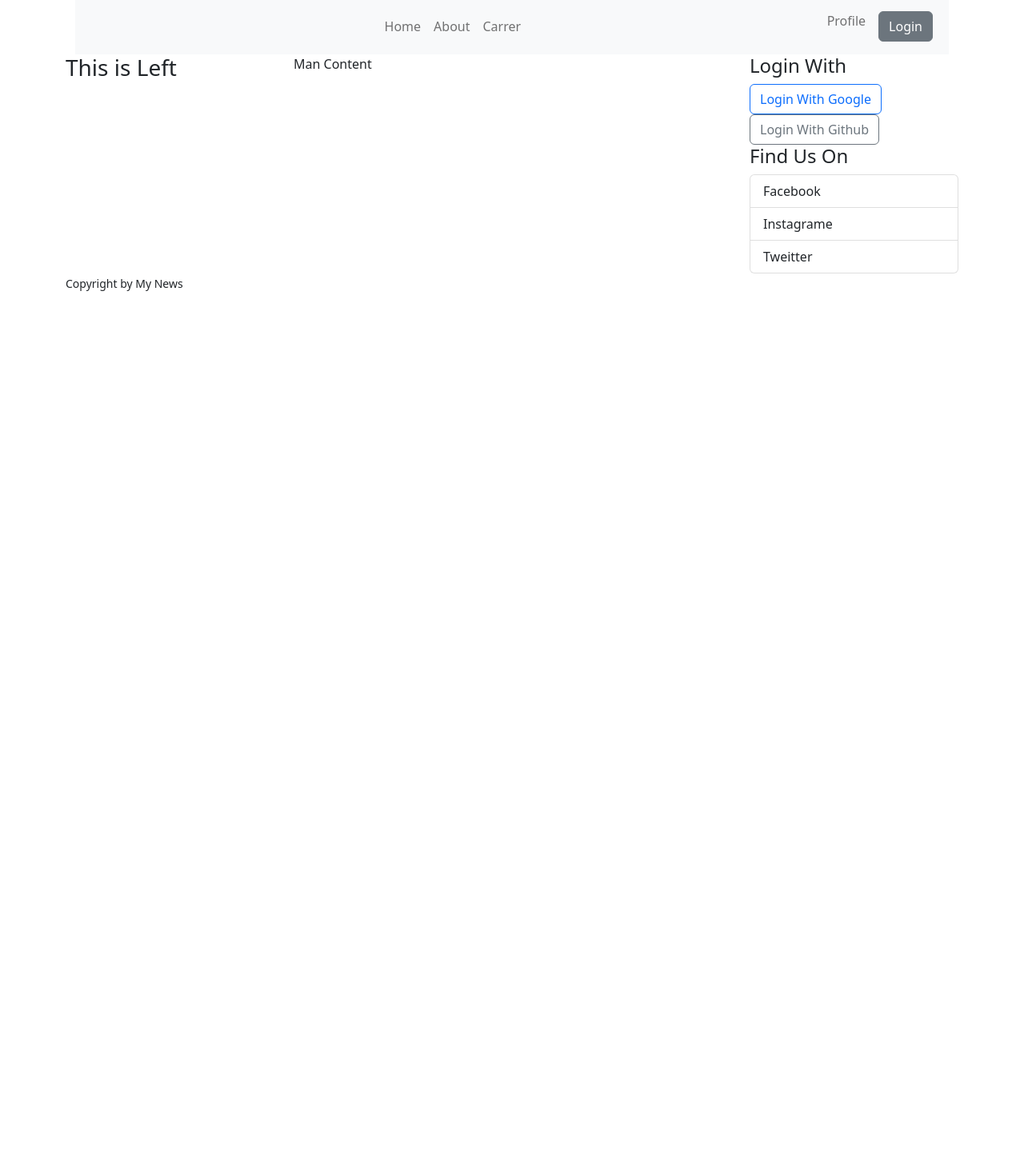
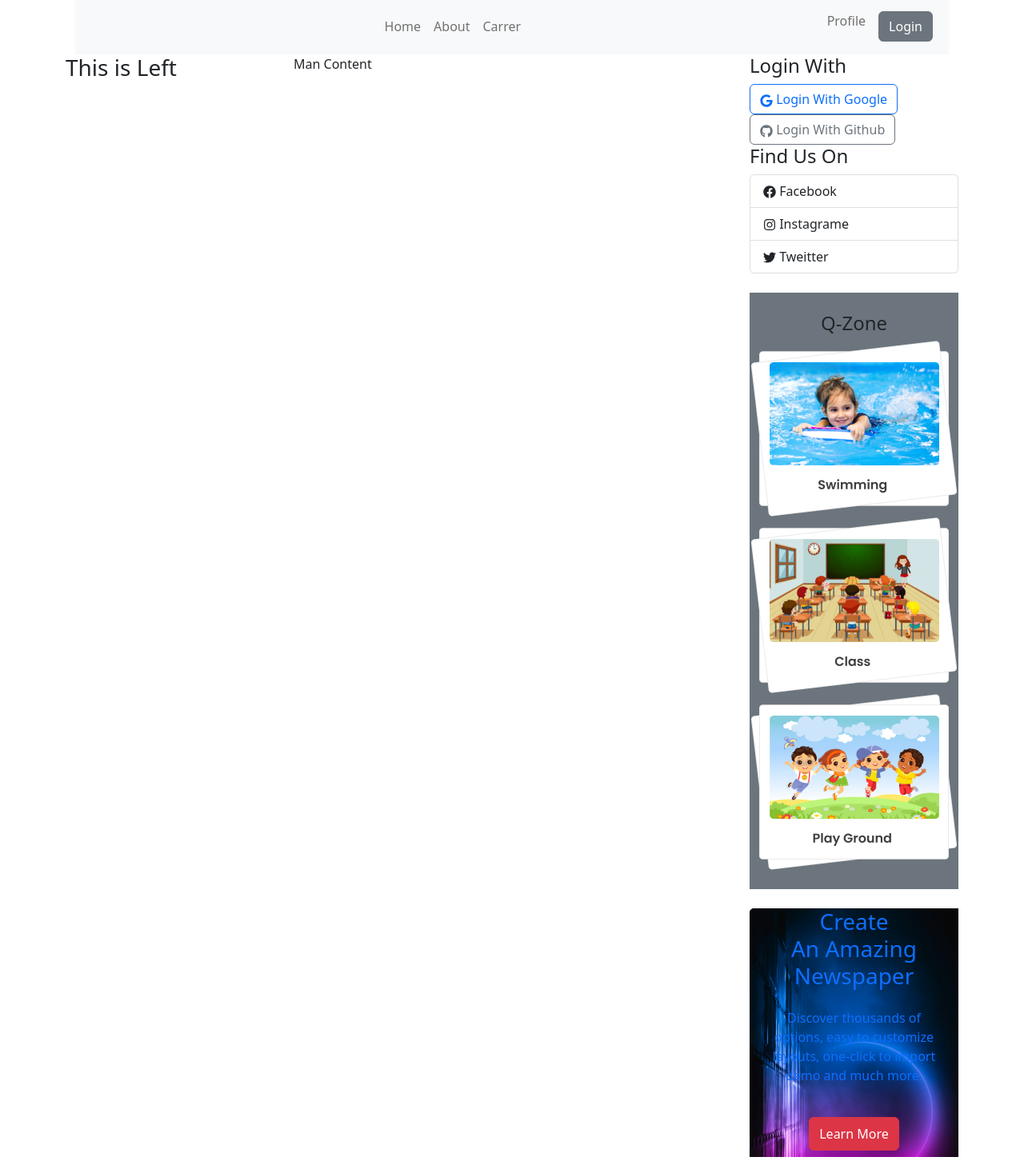
Before and after one commit to UniqueCoderRihan/The-news-dragon, a React (Vite) app: page / in a window 1280 px wide. Shown: the part 174-1626 px from the top of the page at 80% size. Before the commit the page ends 800 px from the top, so only its background shows below. Built offline with nearby package versions, Linux system fonts and the light colour scheme.

Commit message:
Right Nav Done

```diff
--- /dev/null
+++ b/src/pages/Shared/Qzone/Qzone.jsx
@@ -0,0 +1,19 @@
+import React from 'react';
+import qzone1 from '../../../assets/qZone1.png';
+import qzone2 from '../../../assets/qZone2.png';
+import qzone3 from '../../../assets/qZone3.png';
+
+const Qzone = () => {
+    return (
+        <div className='bg-secondary my-4 py-4 text-center'>
+            <h4>Q-Zone</h4>
+            <div>
+                <img src={qzone1} alt="" />
+                <img src={qzone2} alt="" />
+                <img src={qzone3} alt="" />
+            </div>
+        </div>
+    );
+};
+
+export default Qzone;
--- /dev/null
+++ b/src/pages/Shared/RightNav/RightNav.css
@@ -0,0 +1,4 @@
+
+.sponser{
+    background-image: url(../../../assets//bg1.png);
+}
--- a/src/pages/Shared/RightNav/RightNav.jsx
+++ b/src/pages/Shared/RightNav/RightNav.jsx
@@ -1,21 +1,29 @@
 import React from 'react';
 import { Button, ListGroup } from 'react-bootstrap';
 import { FaGithub, FaGoogle,FaFacebook,FaTwitter,FaInstagram } from 'react-icons/fa';
+import Qzone from '../Qzone/Qzone';
+import './RightNav.css'
 
 const RightNav = () => {
     return (
         <div>
             <h4>Login With</h4>
-            <Button variant="outline-primary">{FaGoogle} Login With Google</Button>{' '}
-            <Button variant="outline-secondary"> {FaGithub}Login With Github</Button>{' '}
+            <Button variant="outline-primary"><FaGoogle></FaGoogle> Login With Google</Button>{' '}
+            <Button variant="outline-secondary"> <FaGithub></FaGithub> Login With Github</Button>{' '}
             <div>
                 <h4>Find Us On</h4>
                 <ListGroup>
-                    <ListGroup.Item>{FaFacebook} Facebook</ListGroup.Item>
-                    <ListGroup.Item>{FaInstagram} Instagrame</ListGroup.Item>
-                    <ListGroup.Item>{FaTwitter} Tweitter</ListGroup.Item>
+                    <ListGroup.Item><FaFacebook></FaFacebook> Facebook</ListGroup.Item>
+                    <ListGroup.Item><FaInstagram></FaInstagram> Instagrame</ListGroup.Item>
+                    <ListGroup.Item><FaTwitter></FaTwitter> Tweitter</ListGroup.Item>
+                </ListGroup>
+            </div>
+            <Qzone></Qzone>
+            <div className='sponser text-primary text-center'>
+                <h3>Create <br /> An Amazing <br /> Newspaper</h3>
+                <p className='p-3'>Discover thousands of options, easy to customize layouts, one-click to import demo and much more.</p>
+                <Button className='py-2 my-2' variant="danger">Learn More </Button>
 
-                </ListGroup>
             </div>
         </div>
     );
```
